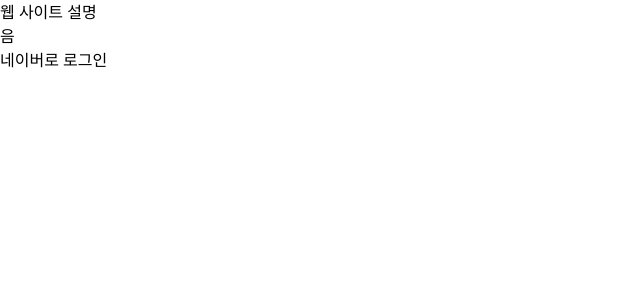
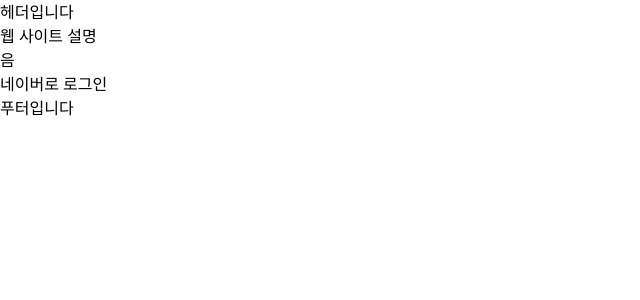
Before and after one commit to SJ-1220/NaviyNote, a Next.js app: page / in a window 1280 px wide. Shown: the top 300 px of the page, without its empty margins (0-640 px from the left). Built offline with nearby package versions, Linux system fonts and the light colour scheme; no server answers.

Commit message:
Chore: Header, Footer 추가(디자인은 추후에)

```diff
--- /dev/null
+++ b/components/Footer.tsx
@@ -0,0 +1,7 @@
+export default function Footer() {
+  return (
+    <footer>
+      <h1>푸터입니다</h1>
+    </footer>
+  )
+}
--- /dev/null
+++ b/components/Header.tsx
@@ -0,0 +1,7 @@
+export default function Header() {
+  return (
+    <header>
+      <h1>헤더입니다</h1>
+    </header>
+  )
+}
--- a/src/app/layout.tsx
+++ b/src/app/layout.tsx
@@ -2,6 +2,8 @@
 import './globals.css'
 import { getServerSession } from 'next-auth'
 import SessionWrapper from './api/auth/[...nextauth]/SessionWrapper'
+import Header from '@/components/Header'
+import Footer from '@/components/Footer'
 
 export const metadata: Metadata = {
   title: 'Create Next App',
@@ -16,7 +18,9 @@
   return (
     <html lang="kr">
       <body>
+        <Header />
         <SessionWrapper session={session}>{children}</SessionWrapper>
+        <Footer />
       </body>
     </html>
   )
```
Also changed, not shown: tailwind.config.ts (+7 -7 lines).
